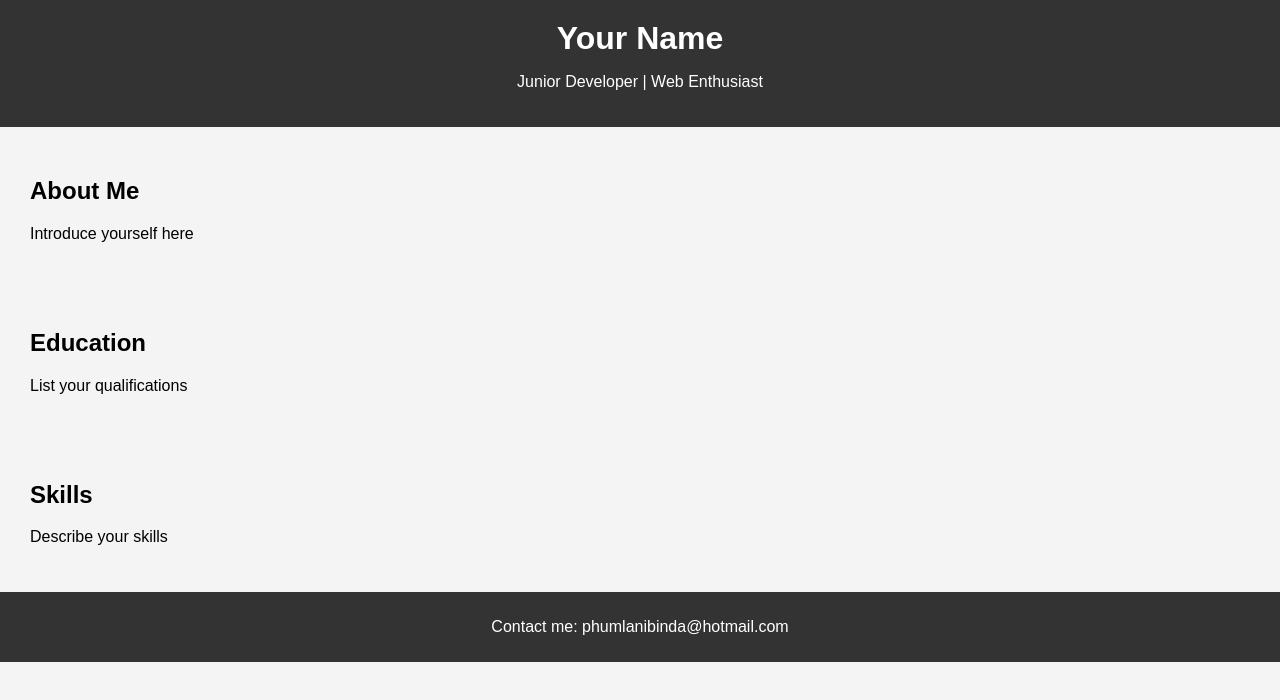
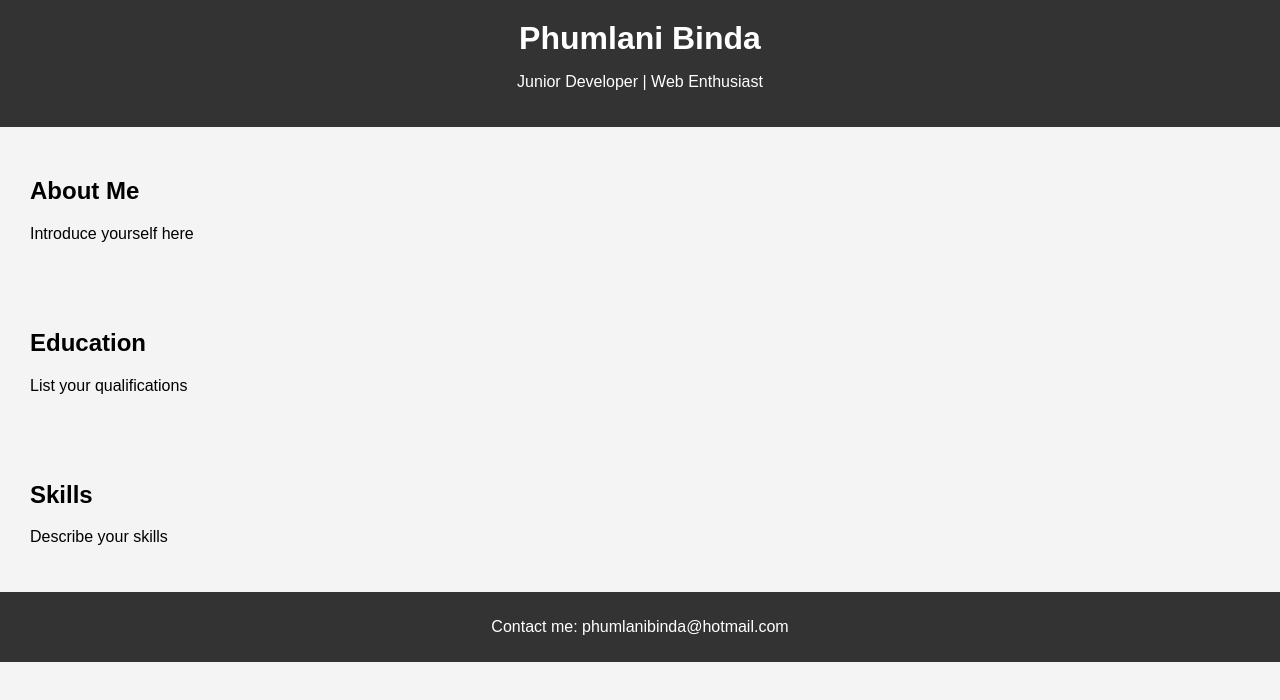
Before and after one commit to Binda100-web/PhumlaniBinda-portfolio, a plain HTML site: page index.html in a window 1280 px wide. Drawn offline with Linux system fonts and the light colour scheme.

Commit message:
first commit

```diff
--- a/index.html
+++ b/index.html
@@ -8,7 +8,7 @@
 </head>
 <body>
     <header>
-        <h1>Your Name</h1>
+        <h1>Phumlani Binda</h1>
         <p>Junior Developer | Web Enthusiast</p>
     </header>
     <section id="about">
```
